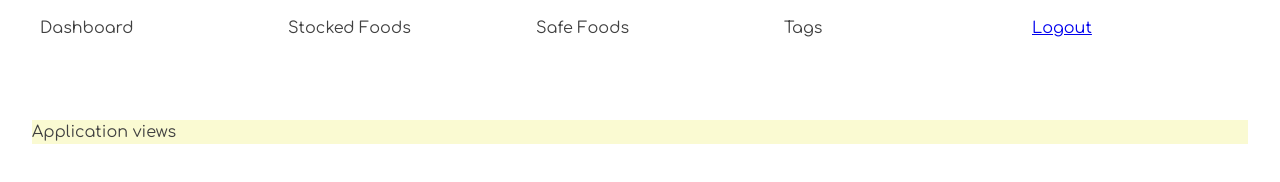
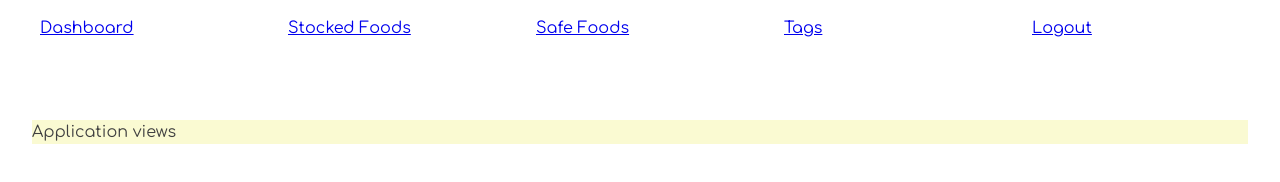
Before and after one commit to stephanie-ham/projectpantry_client, a React app: page / in a window 1280 px wide. Built offline with nearby package versions, Linux system fonts and the light colour scheme; sample sign-in values are in the browser's storage; a web font is replaced by a local one.

Commit message:
fix: updated urls

```diff
--- a/src/components/nav/NavBar.js
+++ b/src/components/nav/NavBar.js
@@ -7,16 +7,16 @@ export const NavBar = () => {
   return (
     <ul className="navbar">
       <li className="navbar__item">
-                Dashboard
+        <Link className="nav-link" to="/">Dashboard</Link>
       </li>
       <li className="navbar__item">
-                Stocked Foods
+        <Link className="nav-link" to="/foods">Stocked Foods</Link>
       </li>
       <li className="navbar__item">
-                Safe Foods
+        <Link className="nav-link" to="/safe-foods">Safe Foods</Link>
       </li>
       <li className="navbar__item">
-                Tags
+        <Link className="nav-link" to="/tags">Tags</Link>
       </li>
       {
         (localStorage.getItem("pp_token") !== null) ?
```
Also changed, not shown: src/components/nav/NavBar.css (+5 -5 lines). Lines whose indentation alone changed are shown as unchanged.
